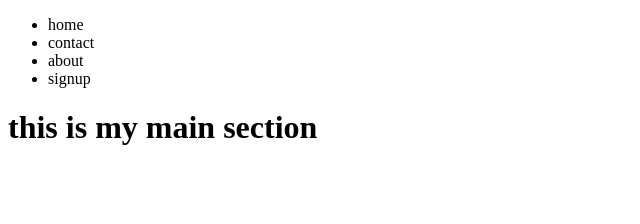
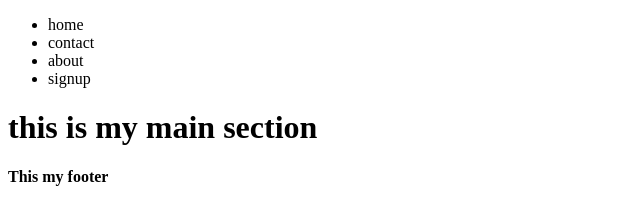
Before and after one commit to RajanYadav1162/git-learning, a plain HTML site: page index.html in a window 1280 px wide. Shown: the whole page, without its empty margins (0-640 px from the left). Drawn offline with Linux system fonts and the light colour scheme.

Commit message:
add footer

```diff
--- a/index.html
+++ b/index.html
@@ -18,5 +18,8 @@
     <main>
       <h1>this is my main section</h1>
     </main>
+    <footer>
+      <h4>This my footer</h4>
+    </footer>
   </body>
 </html>
```
